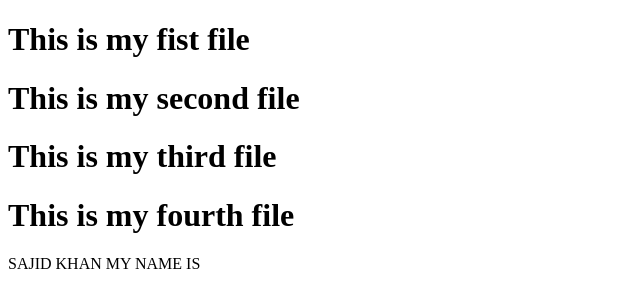
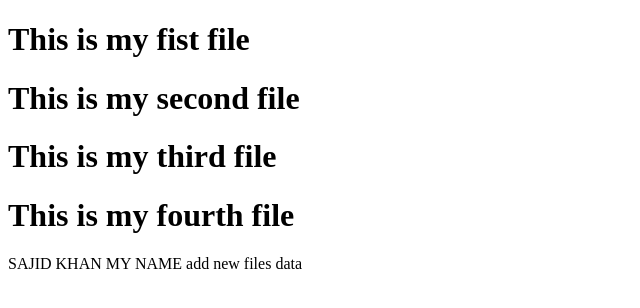
Before and after one commit to raeesschool/helo, a plain HTML site: page index.html in a window 1280 px wide. Shown: the whole page, without its empty margins (0-640 px from the left). Drawn offline with Linux system fonts and the light colour scheme.

Commit message:
merge data

```diff
--- a/index.html
+++ b/index.html
@@ -10,6 +10,7 @@
     <h1>This is my second file</h1>
     <h1>This is my third file</h1>
     <h1>This is my fourth file</h1>
-    SAJID KHAN MY NAME IS
+    SAJID KHAN MY NAME
+    add new files data
 </body>
 </html>
```
